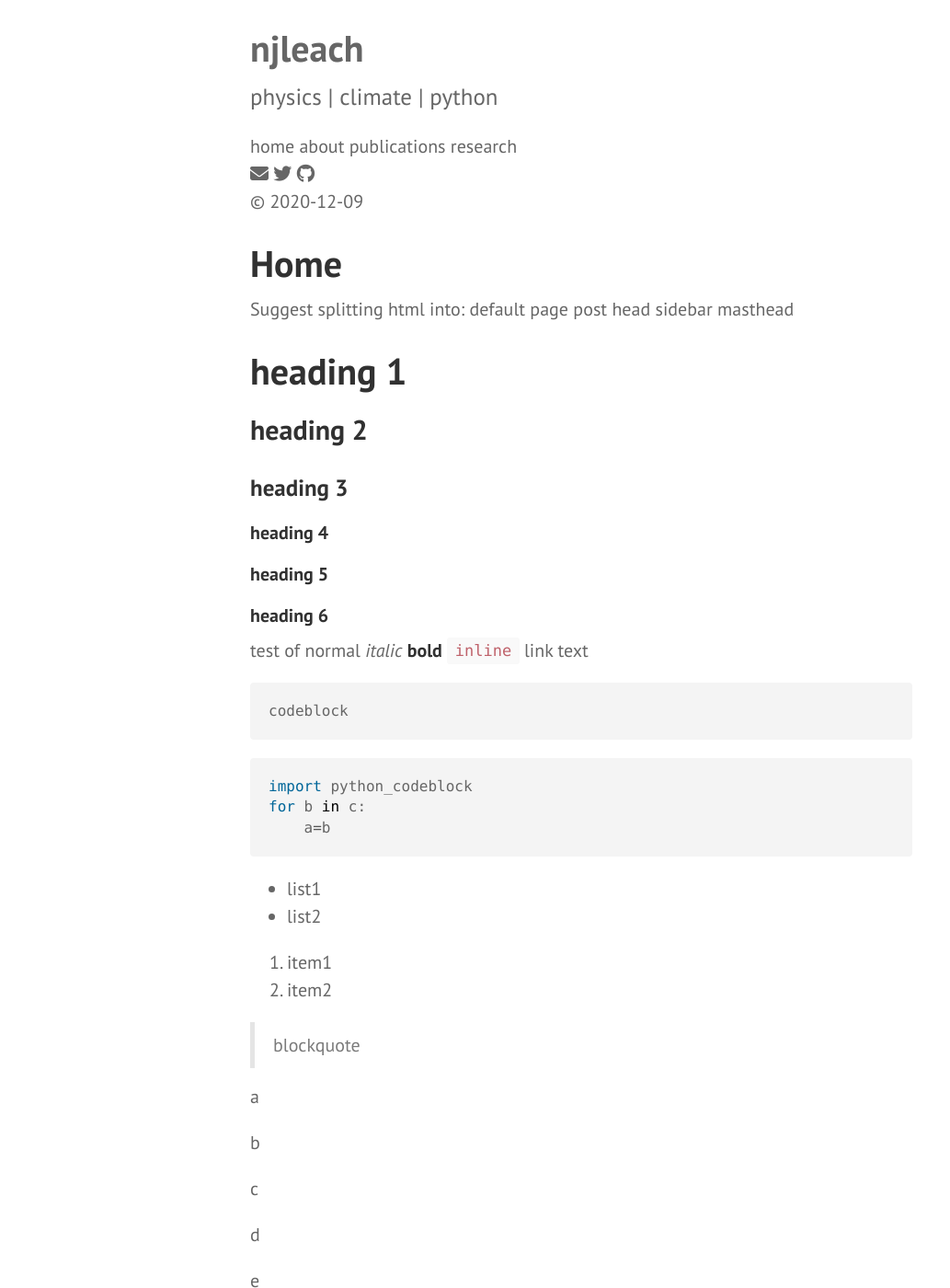
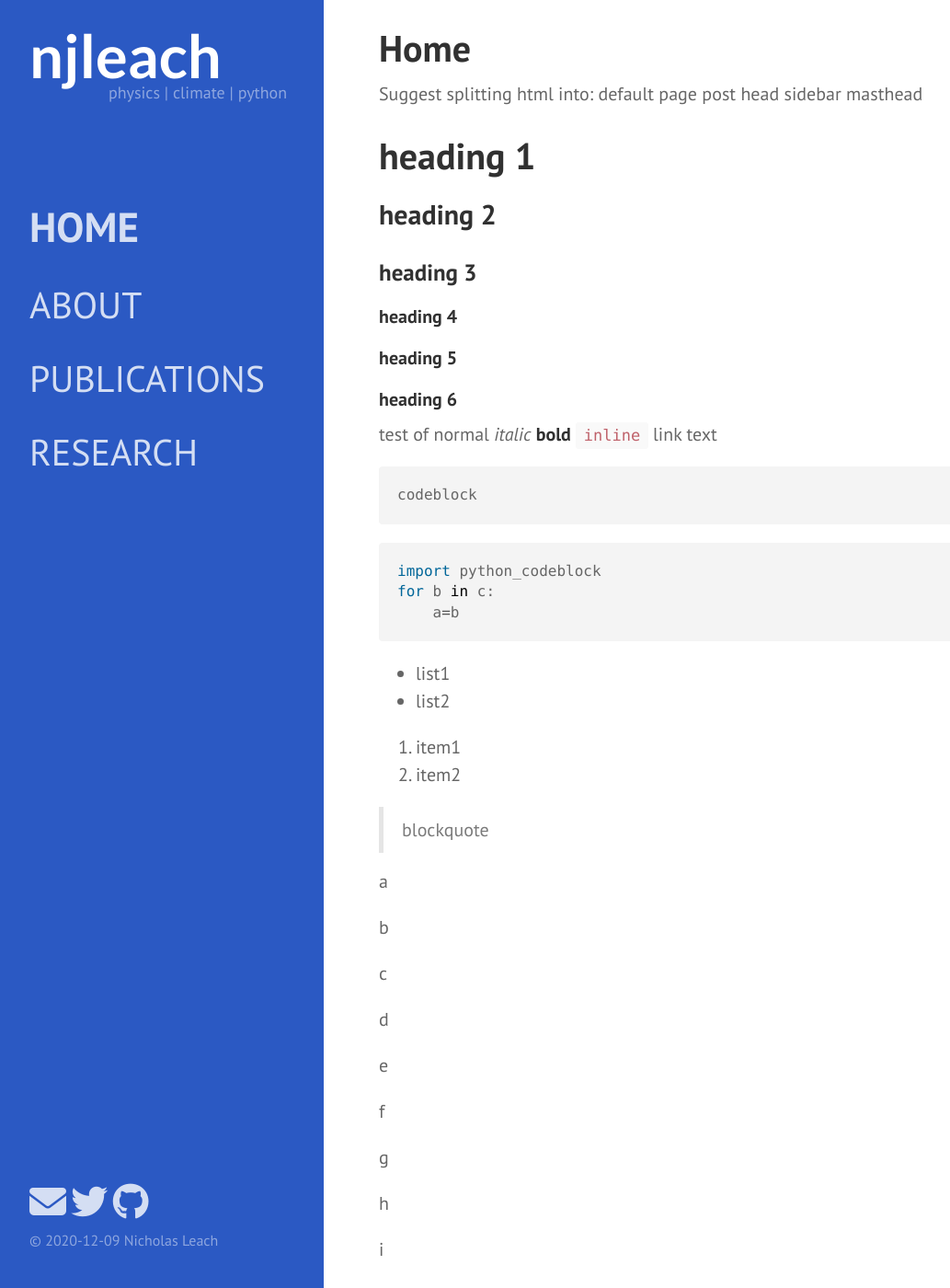
Before and after one commit to njleach/njleach.github.io, a Jekyll site: the page built from index.md, in a window 1280 px wide and 1400 px high. Shown: the whole window at 92% size, without its empty margins (8-1041 px from the left). Built offline with Jekyll 4.4.1, drawn with Linux system fonts in a browser that asks for light colours; nearby versions of some CDN libraries; some web fonts are replaced.

Commit message:
Added sidebar for wide layout

```diff
--- a/_includes/sidebar.html
+++ b/_includes/sidebar.html
@@ -33,6 +33,6 @@
   </div>
   <div class="container sidebar-sticky-footer">
     {% include social-media-links.html %}
-    <p>&copy; {{ site.time | date: '%Y-%m-%d' }}</p>
+    <p>&copy; {{ site.time | date: '%Y-%m-%d' }} Nicholas Leach</p>
   </div>
 </div>
--- a/assets/css/large_format.css
+++ b/assets/css/large_format.css
@@ -12,6 +12,101 @@
 
 /* Sidebar */
 
+    .sidebar {
+        position: fixed;
+        padding: 2rem 1rem;
+        color: var(--sidebar-main-color);
+        background-color: var(--sidebar-bg-color);
+        top: 0;
+        left: 0;
+        bottom: 0;
+        width: 18rem;
+        text-align: left;
+    }
+
+    /* Sidebar links */
+
+    .sidebar a {
+        color: var(--sidebar-item-color);
+    }
+    .sidebar a:hover,
+    .sidebar a:focus{
+        color: var(--sidebar-highlight-color);
+    }
+    .sidebar p{
+        color: var(--sidebar-subtitle-color);
+        font-family: "PT Sans";
+        font-weight: 500;
+    }
+
+    /* About section */
+    .sidebar-about h1 {
+        margin-top: 0em;
+    }
+    .sidebar-about a {
+        color: var(--sidebar-highlight-color);
+        font-family: "Lato";
+        font-size: 3.25rem;
+        margin-bottom: 0;
+    }
+    .sidebar-about p {
+        text-align: right;
+        font-size: 0.9rem;
+        margin-top: -0.5rem;
+        line-height: 0px;
+    }
+
+    /* Sidebar nav */
+    .sidebar-nav {
+        margin-bottom: 1rem;
+        margin-top: 5rem;
+    }
+    .sidebar-nav-item {
+        display: block;
+        line-height: 2;
+    }
+    a.sidebar-nav-item {
+        text-align: left;
+        font-size: 2rem;
+        text-transform: uppercase;
+    }
+    .sidebar-nav-item.active {
+        font-weight: bold;
+        font-size: 2.25rem;
+    }
+    .sidebar-sticky-low {
+        color: var(--sidebar-supress-color);
+    }
+    .sidebar-sticky-low a{
+        color: var(--sidebar-item-color);
+        font-size: 1rem;
+    }
+    .sidebar-sticky {
+        position: absolute;
+        right:  1rem;
+        top: 1rem;
+        left:   1rem;
+    }
+    .sidebar-sticky-footer {
+        position: absolute;
+        right:  1rem;
+        bottom: 1rem;
+        left:   1rem;
+    }
+    .sidebar-sticky-footer p {
+        font-size: 0.8em;
+    }
+    .sidebar-sticky-footer a {
+        font-size: 2em;
+    }
+
+    /* Content */
+
+    .content {
+        max-width: 38rem;
+        margin-left: 20rem;
+        margin-right: 2rem;
+    }
 
 
 }
--- a/assets/css/mobile.css
+++ b/assets/css/mobile.css
@@ -1,6 +1,6 @@
 /* Set css scripts specific to mobile devices, < 768px */
 
-@media (max-width: 768px) {
+@media (max-width: 767px) {
 
 /* Sidebar */
 
```
Also changed, not shown: _pages/research.md (+2 -2 lines).
